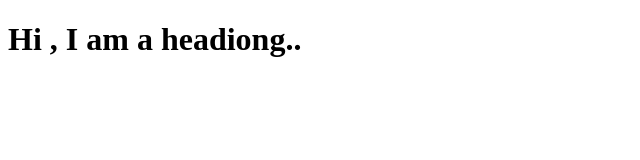
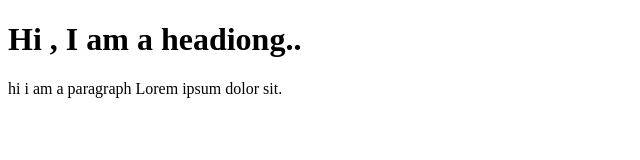
Before and after one commit to Ritik-rao8/kuch_bhi, a plain HTML site: page index.html in a window 1280 px wide. Shown: the whole page, without its empty margins (0-640 px from the left). Drawn offline with Linux system fonts and the light colour scheme.

Commit message:
add ne feature

```diff
--- a/index.html
+++ b/index.html
@@ -7,6 +7,6 @@
 </head>
 <body>
     <h1>Hi , I am a headiong..</h1>
-
+    <p>hi i am a paragraph Lorem ipsum dolor sit.</p>
 </body>
 </html>
```
Also changed, not shown: 1 other file.
